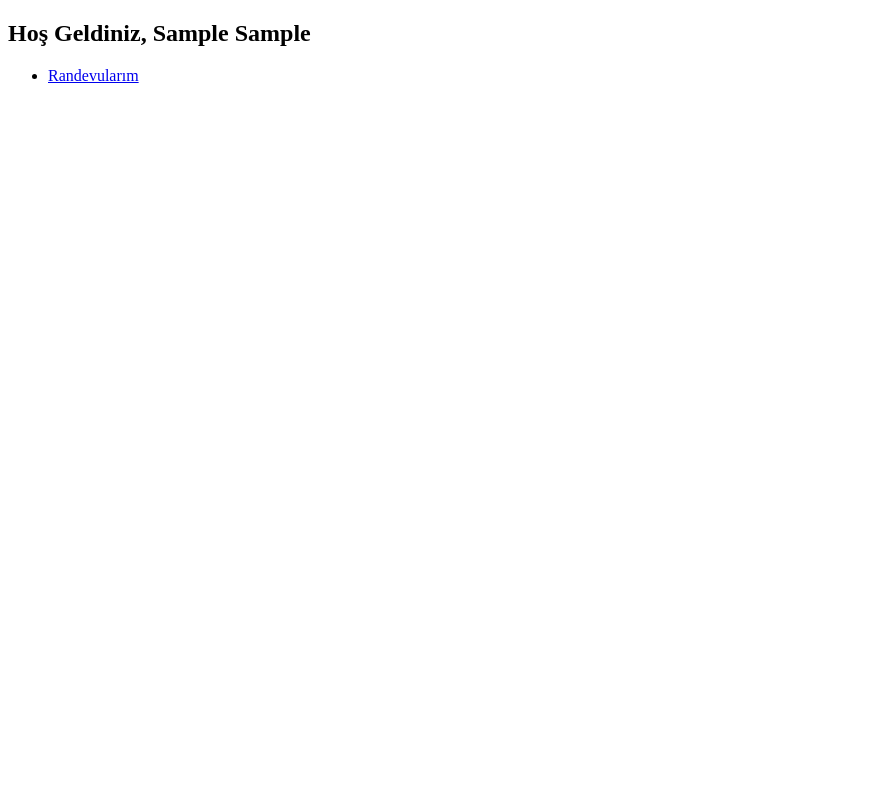
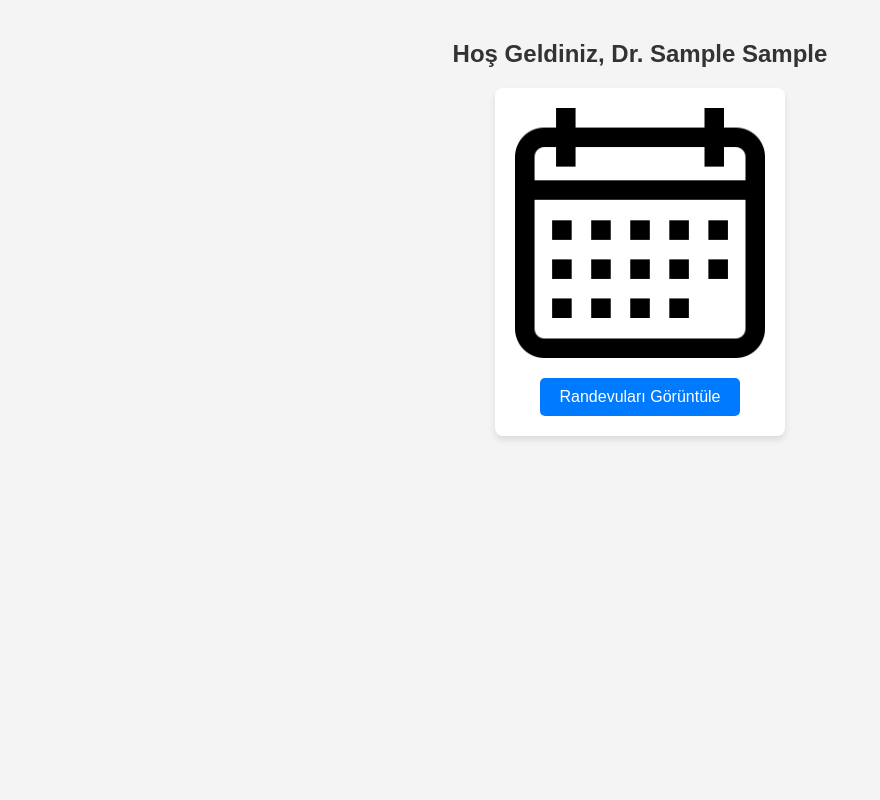
Before and after one commit to AyazAktas/prolab2.3, a Django app: page /doctor_page/1/ in a window 1280 px wide. Shown: the whole page, without its empty margins (0-880 px from the left). Run offline with Django 5.2, Linux system fonts and the light colour scheme; tables that the repository leaves empty hold one stand-in row (values such as "Sample post").

Commit message:
static klasörü ve url ayarlamaları

```diff
--- a/prolab3/HastaneUyg/templates/doctor_page.html
+++ b/prolab3/HastaneUyg/templates/doctor_page.html
@@ -1,15 +1,73 @@
-<!DOCTYPE html>
+{% load static %} <!-- Statik dosyaları yüklemek için bu satırı ekleyin -->
 <html lang="en">
 <head>
     <meta charset="UTF-8">
     <meta name="viewport" content="width=device-width, initial-scale=1.0">
-    <title>Hasta Sayfası</title>
+    <title>Doktor Sayfası</title>
+    <style>
+        body {
+            font-family: Arial, sans-serif;
+            margin: 0;
+            padding: 0;
+            background-color: #f4f4f4;
+        }
+
+        .container {
+            max-width: 600px;
+            margin: 0 auto;
+            padding: 20px;
+        }
+
+        h2 {
+            color: #333;
+            text-align: center;
+            margin-bottom: 20px;
+        }
+
+        .card {
+            background-color: #ffffff;
+            border-radius: 8px;
+            box-shadow: 0 4px 6px rgba(0, 0, 0, 0.1);
+            padding: 20px;
+            margin-bottom: 20px;
+            text-align: center;
+            width: 250px;
+            margin: 0 auto; /* Kartı ortala */
+        }
+
+        .card img {
+            max-width: 100%;
+            height: auto;
+            border-radius: 8px;
+            margin-bottom: 20px;
+            display: block;
+            margin-left: auto;
+            margin-right: auto;
+        }
+
+        .card a {
+            text-decoration: none;
+            color: #007bff;
+            display: inline-block;
+            padding: 10px 20px;
+            border-radius: 5px;
+            background-color: #007bff;
+            color: #fff;
+            transition: background-color 0.3s ease;
+        }
+
+        .card a:hover {
+            background-color: #0056b3;
+        }
+    </style>
 </head>
 <body>
-    <h2>Hoş Geldiniz, {{ doctor.AD }} {{ doctor.SOYAD }}</h2>
-    <ul>
-
-        <li><a href="{% url 'rapor_yazilabilir' doktor_id=doctor.idDoctor %}">Randevularım</a></li>
-    </ul>
+    <div class="container">
+        <h2>Hoş Geldiniz, Dr. {{ doctor.AD }} {{ doctor.SOYAD }}</h2>
+        <div class="card">
+            <img src="{% static 'randevular_resmi.jpg' %}" alt="Randevularım Resmi">
+            <a href="{% url 'rapor_yazilabilir' doktor_id=doctor.idDoctor %}">Randevuları Görüntüle</a>
+        </div>
+    </div>
 </body>
 </html>
```
Also changed, not shown: prolab3/prolab3/settings.py (+9 -0 lines), prolab3/HastaneUyg/static/randevular_resmi.jpg (renamed from prolab3/HastaneUyg/templates/randevular_resmi.jpg).
